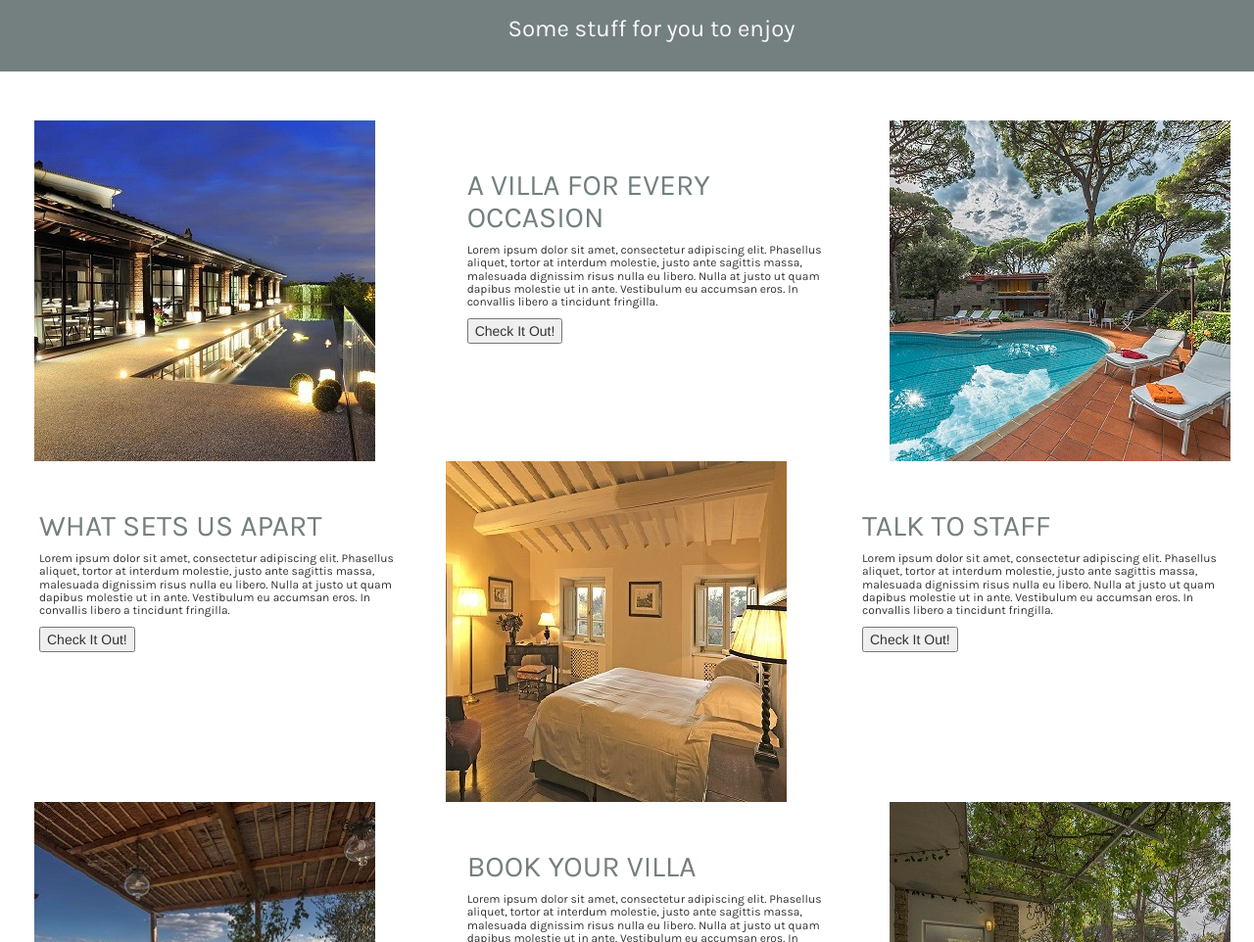
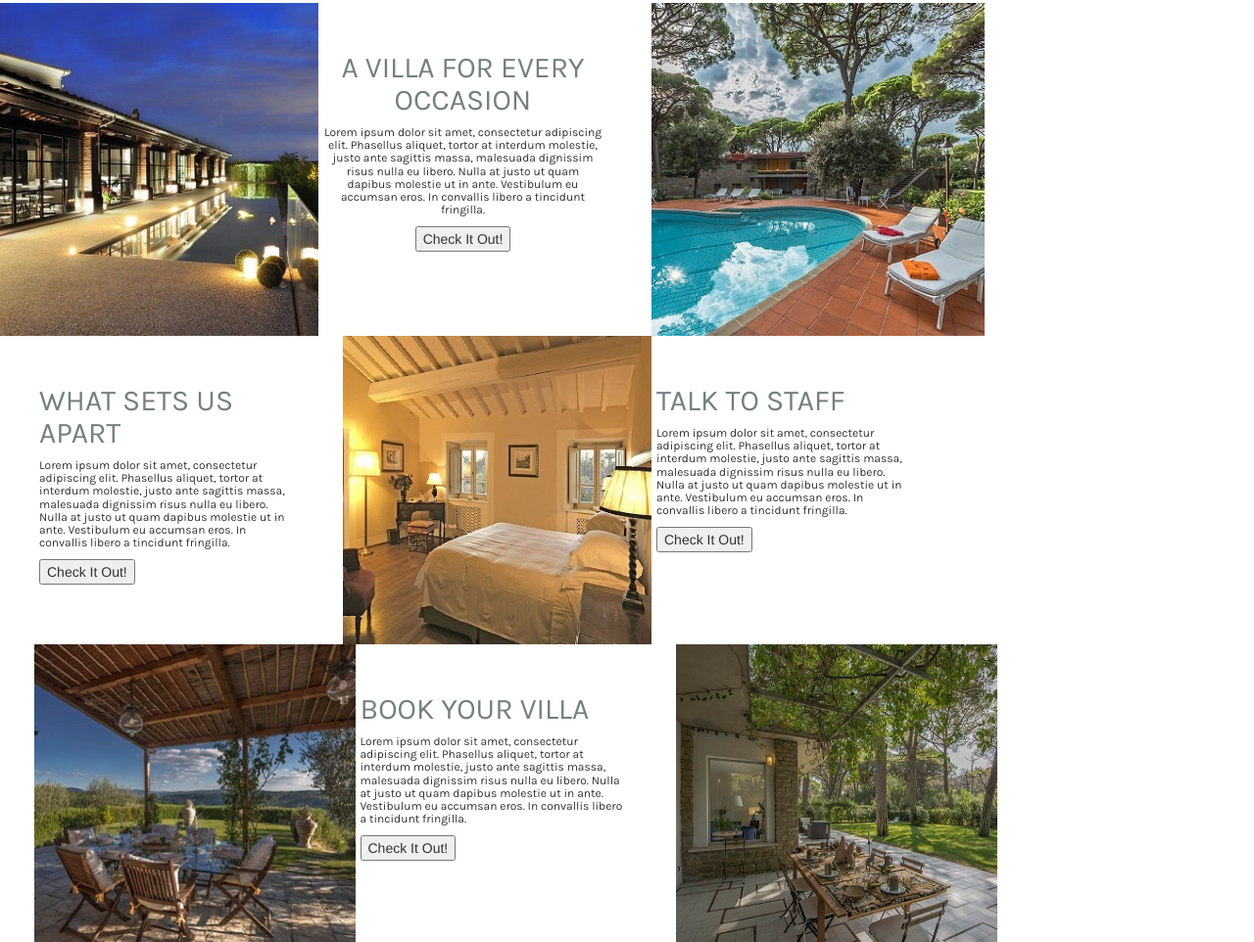
Before and after one commit to nicholaswise/TuscanyVilla, a plain HTML site: page Index.html in a window 1280 px wide. Shown: the part 1838-2800 px from the top of the page at 98% size. Drawn offline with nearby package versions, Linux system fonts and the light colour scheme.

Commit message:
Fixing photo grid

```diff
--- a/Index.html
+++ b/Index.html
@@ -120,34 +120,36 @@
     <!--First Row-->
 
     <div class="row" id="gridRow">
-        <div class="col-md-4">
+        <div class="col-md-3">
             <img class="img-responsive" src="images/3b-348x348.jpg" />
         </div>
-        <div class="col-md-4" id="villabox">
+        <div class="col-md-3" id="villabox">
+            <center>
                 <h2 id="Villa">A VILLA FOR EVERY OCCASION</h2>
                 <h6>
                     Lorem ipsum dolor sit amet, consectetur adipiscing elit. Phasellus aliquet, tortor at interdum molestie, justo ante sagittis massa, malesuada dignissim risus nulla eu libero. Nulla at justo ut quam dapibus molestie ut in ante. Vestibulum eu accumsan eros. In convallis libero a tincidunt fringilla.
                 </h6>
                 <button class="checkitout">Check It Out!</button>
+            </center>
         </div>
-        <div class="col-md-4">
+        <div class="col-md-3">
             <img class="img-responsive" src="images/42-348x348.jpg" />
         </div>
     </div>
 
     <!--Second Row-->
     <div class="row" id="gridRow2">
-        <div class="col-md-4" id="villabox">
+        <div class="col-md-3" id="villabox">
             <h2 id="Villa">WHAT SETS US APART</h2>
             <h6>
                 Lorem ipsum dolor sit amet, consectetur adipiscing elit. Phasellus aliquet, tortor at interdum molestie, justo ante sagittis massa, malesuada dignissim risus nulla eu libero. Nulla at justo ut quam dapibus molestie ut in ante. Vestibulum eu accumsan eros. In convallis libero a tincidunt fringilla.
             </h6>
             <button class="checkitout">Check It Out!</button>
         </div>
-        <div class="col-md-4">
-            <img class="img-responsive" src="images/314-348x348.jpg" />
+        <div class="col-md-3">
+            <img class="img-responsive" src="images/314-348x348.jpg"/>
         </div>
-        <div class="col-md-4" id="villabox">
+        <div class="col-md-3" id="villabox">
             <h2 id="Villa">TALK TO STAFF</h2>
             <h6>
                 Lorem ipsum dolor sit amet, consectetur adipiscing elit. Phasellus aliquet, tortor at interdum molestie, justo ante sagittis massa, malesuada dignissim risus nulla eu libero. Nulla at justo ut quam dapibus molestie ut in ante. Vestibulum eu accumsan eros. In convallis libero a tincidunt fringilla.
@@ -159,17 +161,18 @@
 
     <!--Third Row-->
     <div class="row" id="gridRow3">
-        <div class="col-md-4">
+        <div class="col-md-3">
             <img class="img-responsive" src="images/Villa-Rucellai-Toscani-2812-2-348x348.jpg" />
         </div>
-        <div class="col-md-4" id="villabox">
+        <div class="col-md-3" id="villabox">
             <h2 id="Villa">BOOK YOUR VILLA</h2>
-            <h6> Lorem ipsum dolor sit amet, consectetur adipiscing elit. Phasellus aliquet, tortor at interdum molestie, justo ante sagittis massa, malesuada dignissim risus nulla eu libero. Nulla at justo ut quam dapibus molestie ut in ante. Vestibulum eu accumsan eros. In convallis libero a tincidunt fringilla.
+            <h6>
+                Lorem ipsum dolor sit amet, consectetur adipiscing elit. Phasellus aliquet, tortor at interdum molestie, justo ante sagittis massa, malesuada dignissim risus nulla eu libero. Nulla at justo ut quam dapibus molestie ut in ante. Vestibulum eu accumsan eros. In convallis libero a tincidunt fringilla.
             </h6>
             <button class="checkitout">Check It Out!</button>
 
         </div>
-        <div class="col-md-4">
+        <div class="col-md-3">
             <img class="img-responsive" src="images/Villa-Vanna-231-348x348.jpg" />
         </div>
     </div>
--- a/Style.css
+++ b/Style.css
@@ -96,10 +96,7 @@ h6{
 
 }
 .row{
-    padding-left:30px;
-    padding-top:50px;
-    padding-right:30px;
-    padding-bottom:50px;
+    padding:50px 0px 0px 0px;
 }
 #secondRow {
     background-color:#747F7F;
@@ -125,7 +122,7 @@ div.carousel-inner {
     padding:40px;
 }
 div#gridRow.row{
-    padding:50px 0px 0px 50px;
+
 }
 div#gridRow2.row{
     padding:0px 50px 0px 50px;
@@ -133,9 +130,7 @@ div#gridRow2.row{
 div#gridRow3.row{
     padding:0px 0px 50px 50px;
 }
-div.col-md-4 {
-    padding: 0px 0px 0px 0px;
-}
+
 .Footer {
     background-color:#747F7F;
     height:200px;
```
Lines whose indentation alone changed are shown as unchanged.
